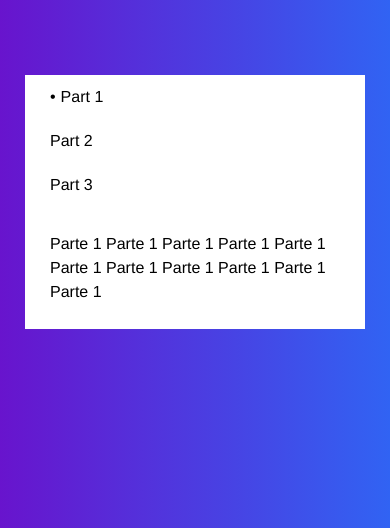
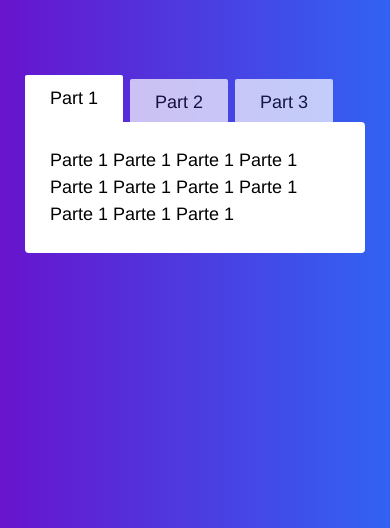
Before and after one commit to Satorcin/Pathfinder2e, a PHP site: page /Pathfinder.html in a window 390 px wide. Shown: the top 528 px of the page. Run offline with PHP 8.4, Linux system fonts and the light colour scheme.

Commit message:
Update style.css

```diff
--- a/style.css
+++ b/style.css
@@ -13,13 +13,8 @@ a {
   color: black;
 }
 
-body {
-  font: normal 16px/1.5 Helvetica, sans-serif;
-  background: linear-gradient(to right, #6814cd 0%, #3163f3 100%);
-}
-
 .tabs-container {
-  max-width: 1000px;
+  max-width: 1200px;
   margin: 50px auto;
   padding: 25px;
 }
@@ -69,31 +64,39 @@ body {
   margin-top: 15px;
 }
 
-@media screen and (max-width: 600px) {
-  .tabs {
-    flex-direction: column;
-  }
+body {
+  background: linear-gradient(to right, #6814cd 0%, #3163f3 100%);
+  font: normal 18px/1.5 Helvetica, sans-serif;
+}
 
-  .tabs li {
-    width: 100%;
-  }
+.hojavertical {
+  max-width: 1200px;
+  height: 1550px;
+  background: #E8DFC0;
+  margin: 50px auto;
+  display: block;
+  position: relative;
+  padding: 30px;
+  border-radius: 25px 25px 25px 25px;
+}
 
-  .tabs li:not(:last-child) {
-    margin-right: 0;
-  }
+header {
+  margin-top: 20px;
+  margin-bottom: 40px;
+  font-weight: bold;
+  font-size: 40px;
+  color: #8F222E;
+  text-shadow: 2px 2px 3px black;
+  height: 50px;}
 
-  .tabs li a {
-    border-radius: 0;
-    opacity: 1;
-    top: 0;
-  }
-
-  .tabs li.active a::before {
-    content: "•";
-    padding-right: 5px;
-  }
-
-  .tabs-content {
-    border-radius: 0;
-  }
+footer {
+  width: 1200px;
+  position: absolute;
+  left:0px;
+  bottom:0px;
+  text-align: center;
+  padding: 3px;
+  background-color: DarkSalmon;
+  font-weight: bold;
+  border-radius: 0px 0px 25px 25px
 }
```
